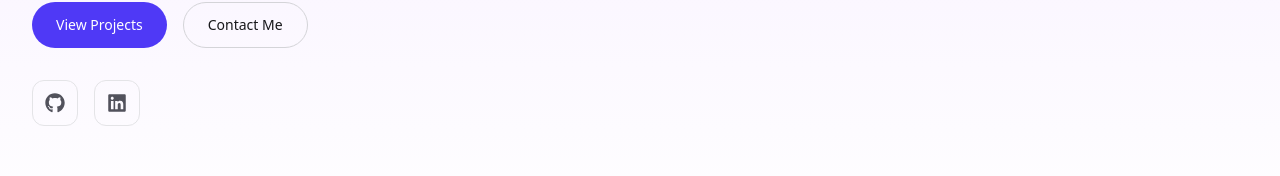
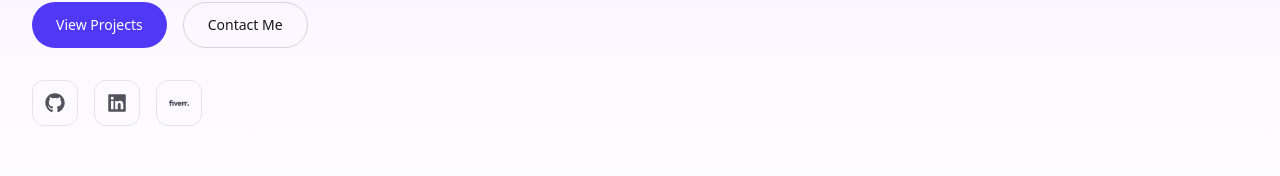
Before and after one commit to IsmailMarkhi/MyWorld, a React (Vite) app: page / in a window 1280 px wide. Shown: the part 428-604 px from the top of the page. Built offline with nearby package versions, Linux system fonts and the light colour scheme.

Commit message:
replace icons

```diff
--- a/src/components/layout/Footer.jsx
+++ b/src/components/layout/Footer.jsx
@@ -9,7 +9,7 @@ const socialLinks = [
   },
   {
     name: "LinkedIn",
-    href: "https://www.linkedin.com",
+    href: "https://www.linkedin.com/in/ismail-markhi-a67033317",
     icon: FaLinkedin,
   },
   {
@@ -19,7 +19,7 @@ const socialLinks = [
   },
   {
     name: "Instagram",
-    href: "https://instagram.com",
+    href: "https://www.instagram.com/ismailmarkhi",
     icon: FaInstagram,
   },
 ];
--- a/src/components/sections/Hero.jsx
+++ b/src/components/sections/Hero.jsx
@@ -1,6 +1,7 @@
 import Container from "../ui/Container";
 import Button from "../ui/Button";
 import { FaGithub, FaLinkedin } from "react-icons/fa";
+import { SiFiverr } from "react-icons/si";
 
 export default function Hero() {
   return (
@@ -72,7 +73,7 @@ export default function Hero() {
             </a>
 
             <a
-              href="https://linkedin.com"
+              href="https://www.linkedin.com/in/ismail-markhi-a67033317/"
               target="_blank"
               className="
               p-3
@@ -89,6 +90,24 @@ export default function Hero() {
             >
               <FaLinkedin size={20} />
             </a>
+            <a
+              href="https://www.fiverr.com/ismail1markhi"
+              target="_blank"
+              className="
+              p-3
+              border
+              border-zinc-200
+              rounded-xl
+              text-zinc-600
+              hover:text-purple-600
+              hover:border-purple-300
+              hover:bg-purple-50
+              transition
+              hover:scale-105
+              "
+            >
+              <SiFiverr size={20} />
+            </a>
 
           </div>
 
```
